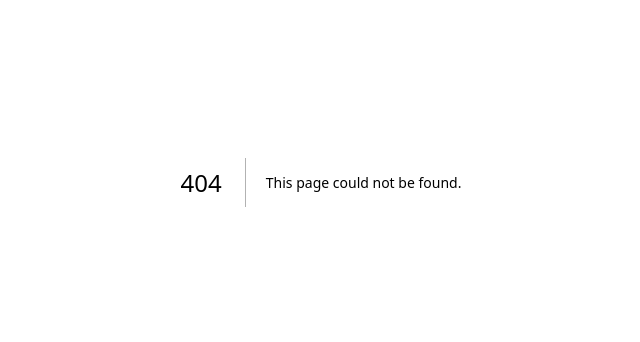
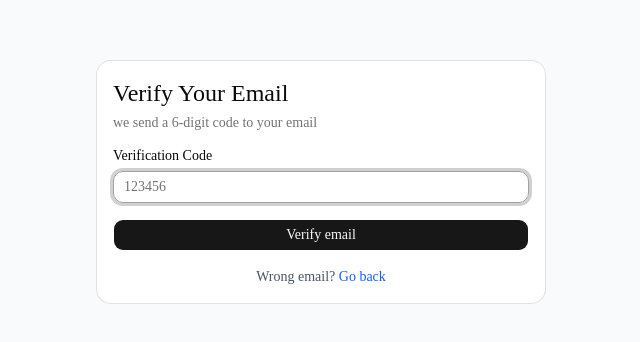
Before and after one commit to kharalnirmal/Learn-Auth, a Next.js app: page /verify in a window 1280 px wide. Before the commit this address had no page. Shown: the part 218-560 px from the top of the page, without its empty margins (319-959 px from the left). Built offline with nearby package versions, Linux system fonts and the light colour scheme.

Commit message:
feat : verify

```diff
--- /dev/null
+++ b/app/verify/page.tsx
@@ -0,0 +1,127 @@
+"use client";
+
+import { Button } from "@/components/ui/button";
+import {
+  Card,
+  CardContent,
+  CardDescription,
+  CardHeader,
+  CardTitle,
+} from "@/components/ui/card";
+import { Input } from "@/components/ui/input";
+import { Label } from "@/components/ui/label";
+import { useRouter, useSearchParams } from "next/navigation";
+import React, { useEffect, useRef, useState } from "react";
+
+const VerifyPage = () => {
+  const [code, setCode] = useState<string>("");
+  const [error, setError] = useState<string>("");
+  const [loading, setLoading] = useState<boolean>(false);
+  const [success, setSuccess] = useState<string>("");
+
+  const router = useRouter();
+  const searchParams = useSearchParams();
+  // useSearchParams reads the URL query parameters
+  // e.g., /verify?email=john@example.com
+  // searchParams.get('email') → "john@example.com"
+
+  const email = searchParams.get("email");
+  // get the email from URL
+  // register page passed it as ?email=...
+
+  const inputRef = useRef<HTMLInputElement>(null);
+  // useRef = a way to directly access a DOM element
+  // inputRef.current = the actual <input> element
+  // useRef to auto-focus the input when page loads
+
+  useEffect(() => {
+    inputRef.current?.focus();
+    // when page loads → cursor goes straight to input
+    // user doesn't have to click it manually
+  }, []);
+  // [] = run once when component mounts
+
+  const handleSubmit = async (e: React.FormEvent<HTMLFormElement>) => {
+    e.preventDefault();
+    setLoading(true);
+    setError("");
+
+    try {
+      const response = await fetch("/api/auth/verify-otp", {
+        method: "POST",
+        headers: {
+          "Content-Type": "application/json",
+        },
+        body: JSON.stringify({ email, code }),
+      });
+      const data = await response.json();
+
+      if (!response.ok) {
+        setError(data.error || "something went wrong");
+        return;
+      }
+
+      setSuccess("Email verified successfully! Redirecting to login...");
+      // show success message briefly before redirecting
+
+      setTimeout(() => {
+        router.push("/login");
+      }, 1500);
+      // wait 1.5 seconds so user can read the success message
+      // then redirect to login
+    } catch (error) {
+      setError("Network error. Please try again.");
+    } finally {
+      setLoading(false);
+    }
+  };
+
+  return (
+    <div className="flex justify-center items-center bg-gray-50 min-h-screen">
+      <Card className="w-full max-w-md">
+        <CardHeader>
+          <CardTitle className="text-2xl">Verify Your Email</CardTitle>
+          <CardDescription>
+            we send a 6-digit code to {email || "your email"}
+          </CardDescription>
+        </CardHeader>
+
+        <CardContent>
+          <form onSubmit={handleSubmit} className="space-y-4">
+            <div className="space-y-2">
+              <Label htmlFor="code">Verification Code</Label>
+              <Input
+                id="code"
+                ref={inputRef}
+                //ref connects to useRed above
+                //gives this input auto focus on land
+                type="text"
+                required
+                placeholder="123456"
+                value={code}
+                onChange={(e) => setCode(e.target.value)}
+                maxLength={6}
+              />
+            </div>
+
+            {error && <p className="text-red-500 text-sm">{error}</p>}
+
+            {success && <p className="text-green-500 text-sm">{success}</p>}
+
+            <Button type="submit" className="w-full" disabled={loading}>
+              {loading ? "Verifying..." : "Verify email"}
+            </Button>
+            <p className="text-gray-600 text-sm text-center">
+              Wrong email?{" "}
+              <a href="/register" className="text-blue-600 hover:underline">
+                Go back
+              </a>
+            </p>
+          </form>
+        </CardContent>
+      </Card>
+    </div>
+  );
+};
+
+export default VerifyPage;
```
